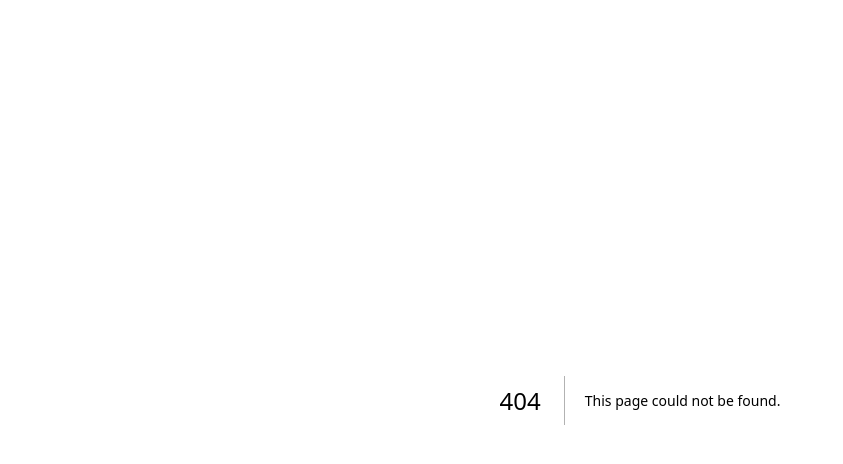
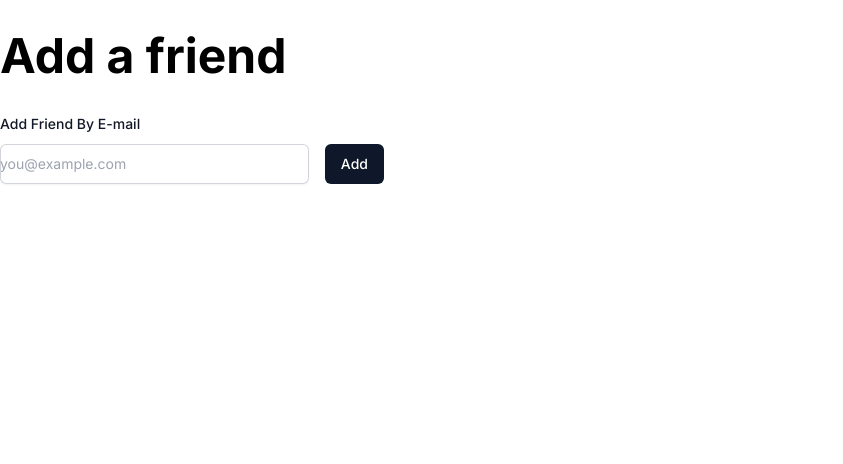
Before and after one commit to hoseinABH/realtime-chat, a Next.js app: page /dashboard/add in a window 1280 px wide. Before the commit this address had no page. Shown: the top 464 px of the page, without its empty margins (0-843 px from the left). Built offline with nearby package versions, Linux system fonts and the light colour scheme.

Commit message:
feat:add provider

```diff
--- /dev/null
+++ b/src/app/dashboard/add/page.tsx
@@ -0,0 +1,12 @@
+import AddFriendButton from '@/components/AddFriendButton';
+
+const Page = () => {
+  return (
+    <main className="pt-8">
+      <h1 className="font-bold text-5xl mb-8">Add a friend</h1>
+      <AddFriendButton />
+    </main>
+  );
+};
+
+export default Page;
--- a/src/app/dashboard/page.tsx
+++ b/src/app/dashboard/page.tsx
@@ -1,7 +1,9 @@
-interface Props {}
+import { getServerSession } from 'next-auth';
+import { authOptions } from '@/lib/auth';
 
-const Page: React.FC<Props> = (props) => {
-  return <div>Dashboard</div>;
+const Page = async () => {
+  const session = await getServerSession(authOptions);
+  return <pre>{JSON.stringify(session)}</pre>;
 };
 
 export default Page;
--- a/src/app/layout.tsx
+++ b/src/app/layout.tsx
@@ -1,21 +1,24 @@
-import './globals.css'
-import { Inter } from 'next/font/google'
+import './globals.css';
+import { Inter } from 'next/font/google';
+import Providers from '@/components/Providers';
 
-const inter = Inter({ subsets: ['latin'] })
+const inter = Inter({ subsets: ['latin'] });
 
 export const metadata = {
-  title: 'Create Next App',
-  description: 'Generated by create next app',
-}
+  title: 'RTC',
+  description: 'real time chat application',
+};
 
 export default function RootLayout({
   children,
 }: {
-  children: React.ReactNode
+  children: React.ReactNode;
 }) {
   return (
     <html lang="en">
-      <body className={inter.className}>{children}</body>
+      <body className={inter.className}>
+        <Providers>{children}</Providers>
+      </body>
     </html>
-  )
+  );
 }
--- /dev/null
+++ b/src/components/AddFriendButton.tsx
@@ -0,0 +1,30 @@
+'use client';
+
+import { FC } from 'react';
+import { Button } from './ui/Button';
+
+interface Props {}
+
+const AddFriendButton: FC<Props> = (props) => {
+  return (
+    <form className="max-w-sm ">
+      <label
+        htmlFor="email"
+        className="block text-sm font-medium leading-6 text-gray-900"
+      >
+        Add Friend By E-mail
+      </label>
+
+      <div className="mt-2 flex gap-4">
+        <input
+          type="text"
+          className="block w-full rounded-md border-0 py-1.5 text-gray-900 shadow-sm ring-1 ring-inset ring-gray-300 placeholder:text-gray-400 focus:ring-2 focus:ring-inset focus:ring-indigo-600 sm:text-sm sm:leading-6"
+          placeholder="you@example.com"
+        />
+        <Button>Add</Button>
+      </div>
+    </form>
+  );
+};
+
+export default AddFriendButton;
--- /dev/null
+++ b/src/components/Providers.tsx
@@ -0,0 +1,19 @@
+'use client';
+
+import { FC, ReactNode } from 'react';
+import { Toaster } from 'react-hot-toast';
+
+interface Props {
+  children: ReactNode;
+}
+
+const Providers: FC<Props> = (props) => {
+  return (
+    <>
+      <Toaster />
+      {props.children}
+    </>
+  );
+};
+
+export default Providers;
```
